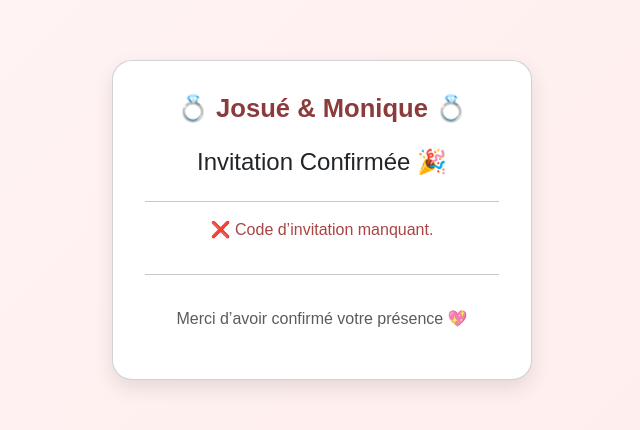
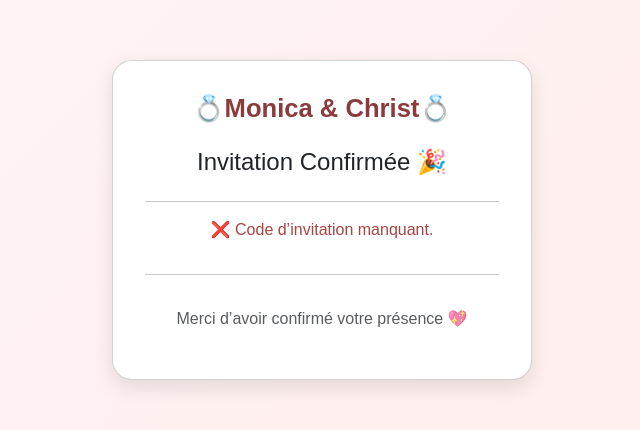
Before and after one commit to Outchi-Services/coupleMapinga, a website: page frontend/qr.html in a window 1280 px wide. Shown: the part 180-610 px from the top of the page, without its empty margins (318-958 px from the left). Drawn offline with nearby package versions, Linux system fonts and the light colour scheme.

Commit message:
Update qr.html
updated groom and bride names

```diff
--- a/frontend/qr.html
+++ b/frontend/qr.html
@@ -3,7 +3,7 @@
 <head>
   <meta charset="UTF-8" />
   <meta name="viewport" content="width=device-width, initial-scale=1.0" />
-  <title>Votre invitation — Mariage de Josué & Monique 💍</title>
+  <title>Votre invitation — Mariage de Monica & Christ 💍</title>
 
   <!-- Bootstrap -->
   <link href="https://cdn.jsdelivr.net/npm/bootstrap@5.3.2/dist/css/bootstrap.min.css" rel="stylesheet" />
@@ -13,7 +13,7 @@
 </head>
 <body>
   <div class="card" id="qrCard">
-    <h3 class="names">💍 Josué & Monique 💍</h3>
+    <h3 class="names">💍Monica & Christ💍</h3>
     <h4 class="mt-3">Invitation Confirmée 🎉</h4>
     <hr />
 
```
